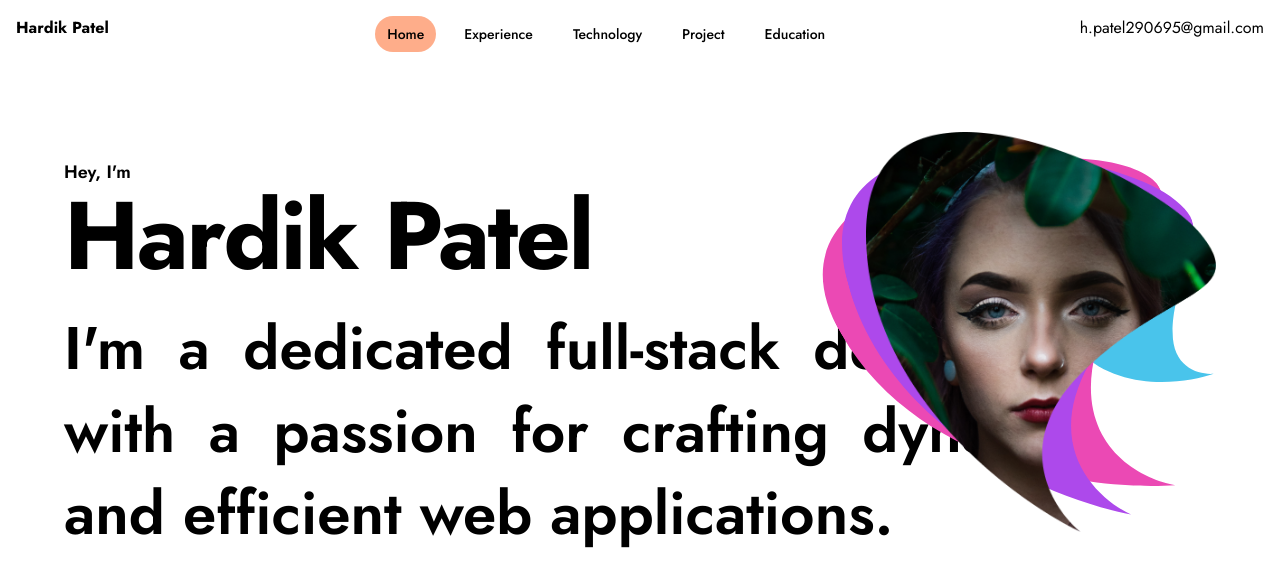
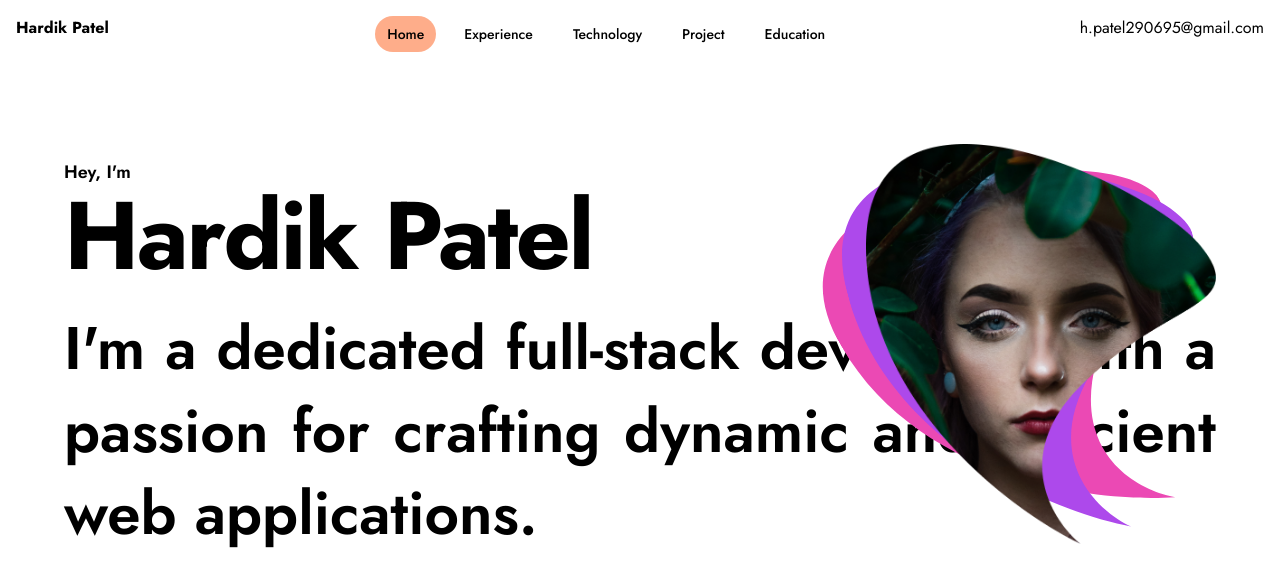
Before and after one commit to hardikpatel2906/my-portfolio, a React (Create React App) app: page / in a window 1280 px wide. Shown: the top 586 px of the page. Built offline with nearby package versions, Linux system fonts and the light colour scheme.

Commit message:
Change in Home page Layout

```diff
--- a/src/components/Home.js
+++ b/src/components/Home.js
@@ -1,7 +1,8 @@
 const Home = () => {
     return (
-        <div className="mx-auto max-w-6xl py-32 sm:py-48 lg:py-10 flex justify-between">
-            <div className="text-left">
+        <div className="mx-auto max-w-6xl py-32 sm:py-48 lg:py-10">
+            <div className="flex justify-between">
+                <div>
                     <p className="mt-6 text-lg leading-8 font-semibold text-[#000000] text-justify font-Jost">Hey, I'm </p>
                     <p className='tracking-tight font-bold text-[#000000] text-8xl font-Jost'>Hardik Patel</p>
                     <p className="mt-6 leading-snug font-semibold text-6xl text-[#000000] font-Jost text-justify">I'm a dedicated full-stack developer with a passion for crafting dynamic and efficient web applications.</p>
@@ -13,7 +14,7 @@ const Home = () => {
                     I have a strong foundation in technologies like Node.js, React.js, JavaScript, and frameworks like Express.js and Sails. Additionally, I’m skilled in working with databases such as MongoDB, PostgreSQL, and MySQL. My expertise extends to REST API development and API testing, ensuring that the applications I build are not only functional but also reliable and efficient.
                 </p> */}
                 </div>
-            <div>
+
                 <div className="flex items-center justify-center lg:flex-1 lg:order-2 lg:justify-end">
                     <img src="./assets/Blue-Shape.svg" alt="1st" className="-rotate-45 h-64 md:h-72 lg:h-[400px]" />
                     <img src="./assets/Pink-Shape.svg" alt="2st" className="absolute -rotate-[30deg] h-64 md:h-72 lg:h-[400px]" />
```
Lines whose indentation alone changed are shown as unchanged.
